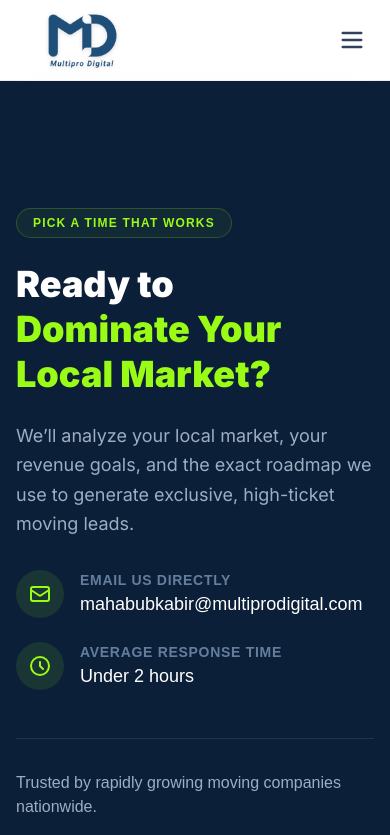
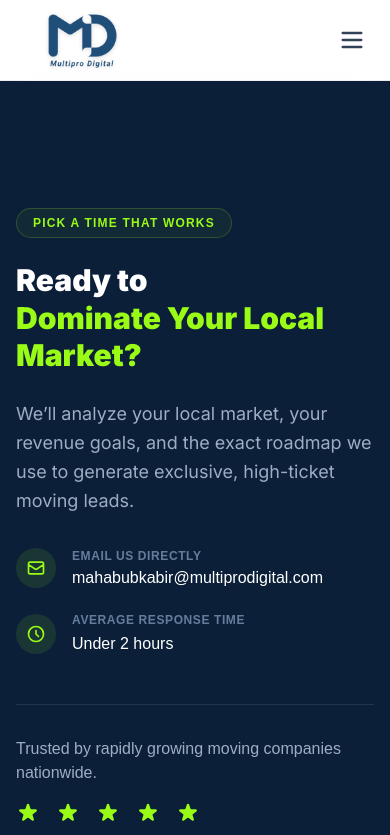
Before and after one commit to mahabubkabir40-ai/multipro-digital, a Next.js app: page /contact in a window 390 px wide. Shown: the top 835 px of the page. Built offline with nearby package versions, Linux system fonts and the light colour scheme; a web font is replaced by a local one.

Commit message:
Fix Contact page mobile responsiveness by word-breaking email strings and fixing flex min-widths

```diff
--- a/src/app/contact/page.tsx
+++ b/src/app/contact/page.tsx
@@ -21,7 +21,7 @@ export default function ContactPage() {
               <div className="inline-block px-4 py-1.5 rounded-full border border-brand-lime/20 bg-brand-lime/5 text-brand-lime font-bold tracking-widest uppercase text-xs mb-6">
                 Pick a Time That Works
               </div>
-              <h1 className="text-4xl md:text-6xl font-serif text-white font-black mb-6 leading-tight">
+              <h1 className="text-3xl sm:text-4xl md:text-6xl font-serif text-white font-black mb-6 leading-tight">
                 Ready to <span className="text-brand-lime block">Dominate Your Local Market?</span>
               </h1>
               <p className="text-lg text-blue-100/70 font-sans leading-relaxed mb-8">
@@ -29,29 +29,29 @@ export default function ContactPage() {
               </p>
 
               <div className="space-y-6 mb-12">
-                <div className="flex items-center gap-4">
-                  <div className="w-12 h-12 rounded-full bg-brand-lime/10 flex items-center justify-center shrink-0">
-                    <svg className="w-6 h-6 text-brand-lime" fill="none" viewBox="0 0 24 24" stroke="currentColor">
+                <div className="flex items-center gap-4 w-full">
+                  <div className="w-10 h-10 sm:w-12 sm:h-12 rounded-full bg-brand-lime/10 flex items-center justify-center shrink-0">
+                    <svg className="w-5 h-5 sm:w-6 sm:h-6 text-brand-lime" fill="none" viewBox="0 0 24 24" stroke="currentColor">
                       <path strokeLinecap="round" strokeLinejoin="round" strokeWidth="2" d="M3 8l7.89 5.26a2 2 0 002.22 0L21 8M5 19h14a2 2 0 002-2V7a2 2 0 00-2-2H5a2 2 0 00-2 2v10a2 2 0 002 2z" />
                     </svg>
                   </div>
-                  <div>
-                    <p className="text-sm text-blue-200/50 font-bold uppercase tracking-wider">Email Us Directly</p>
-                    <a href="mailto:mahabubkabir@multiprodigital.com" className="text-lg text-white font-medium hover:text-brand-lime transition-colors">
+                  <div className="min-w-0 pr-2">
+                    <p className="text-xs sm:text-sm text-blue-200/50 font-bold uppercase tracking-wider">Email Us Directly</p>
+                    <a href="mailto:mahabubkabir@multiprodigital.com" className="text-base sm:text-lg text-white font-medium hover:text-brand-lime transition-colors block break-all leading-tight mt-1">
                       mahabubkabir@multiprodigital.com
                     </a>
                   </div>
                 </div>
 
-                <div className="flex items-center gap-4">
-                  <div className="w-12 h-12 rounded-full bg-brand-lime/10 flex items-center justify-center shrink-0">
-                    <svg className="w-6 h-6 text-brand-lime" fill="none" viewBox="0 0 24 24" stroke="currentColor">
+                <div className="flex items-center gap-4 w-full">
+                  <div className="w-10 h-10 sm:w-12 sm:h-12 rounded-full bg-brand-lime/10 flex items-center justify-center shrink-0">
+                    <svg className="w-5 h-5 sm:w-6 sm:h-6 text-brand-lime" fill="none" viewBox="0 0 24 24" stroke="currentColor">
                       <path strokeLinecap="round" strokeLinejoin="round" strokeWidth="2" d="M12 8v4l3 3m6-3a9 9 0 11-18 0 9 9 0 0118 0z" />
                     </svg>
                   </div>
-                  <div>
-                    <p className="text-sm text-blue-200/50 font-bold uppercase tracking-wider">Average Response Time</p>
-                    <span className="text-lg text-white font-medium">Under 2 hours</span>
+                  <div className="min-w-0">
+                    <p className="text-xs sm:text-sm text-blue-200/50 font-bold uppercase tracking-wider">Average Response Time</p>
+                    <span className="text-base sm:text-lg text-white font-medium block mt-1">Under 2 hours</span>
                   </div>
                 </div>
               </div>
@@ -183,10 +183,10 @@ export default function ContactPage() {
                 <div className="flex justify-center pt-2">
                   <button
                     type="submit"
-                    className="relative group overflow-hidden w-full max-w-sm px-8 py-5 rounded-2xl bg-brand-lime text-[#1A365D] font-black text-sm min-[375px]:text-base sm:text-xl transition-all duration-300 active:duration-75 transform hover:scale-[1.05] hover:-rotate-2 hover:shadow-[0_20px_40px_-10px_rgba(154,251,22,0.6)] active:scale-90 active:bg-white whitespace-nowrap text-nowrap select-none touch-manipulation mx-auto"
+                    className="relative group overflow-hidden w-full max-w-sm px-6 py-4 sm:px-8 sm:py-5 rounded-2xl bg-brand-lime text-[#1A365D] font-black text-sm min-[375px]:text-base sm:text-xl transition-all duration-300 active:duration-75 transform hover:scale-[1.05] hover:-rotate-2 hover:shadow-[0_20px_40px_-10px_rgba(154,251,22,0.6)] active:scale-90 active:bg-white select-none touch-manipulation mx-auto"
                     style={{ WebkitTapHighlightColor: 'transparent' }}
                   >
-                    <span className="relative z-10 flex items-center justify-center gap-3">
+                    <span className="relative z-10 flex items-center justify-center gap-2 sm:gap-3 flex-wrap">
                       Get Your Free Audit
                       <svg className="w-5 h-5 sm:w-6 sm:h-6 shrink-0 transition-transform duration-300 group-hover:translate-x-2 group-active:translate-x-2" fill="none" stroke="currentColor" viewBox="0 0 24 24" xmlns="http://www.w3.org/2000/svg"><path strokeLinecap="round" strokeLinejoin="round" strokeWidth="2" d="M14 5l7 7m0 0l-7 7m7-7H3"></path></svg>
                     </span>
```
